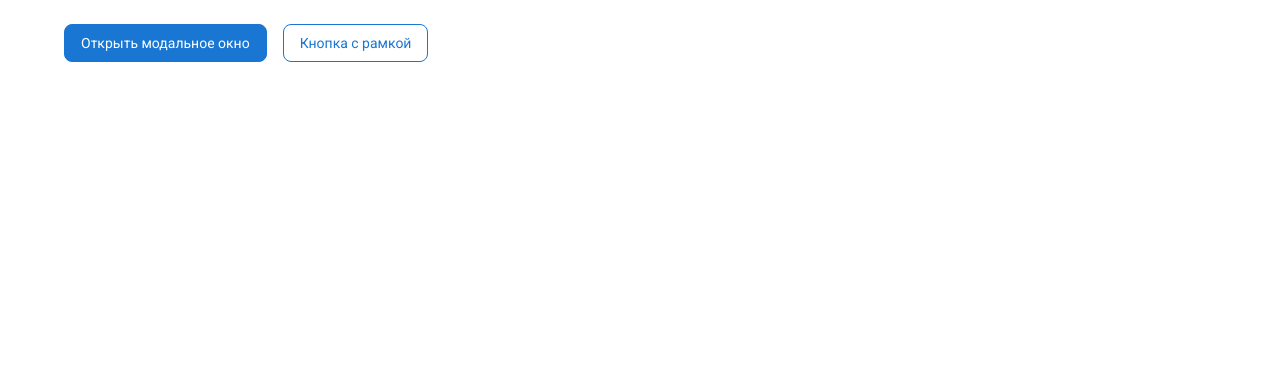
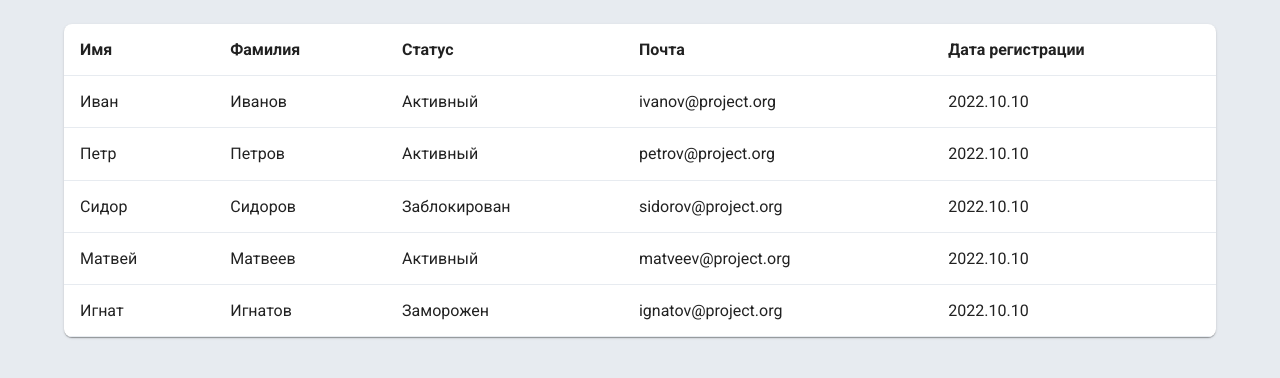
Before and after one commit to NataliaIlina/react-examples, a React app: page / in a window 1280 px wide. Shown: the top 378 px of the page. Built offline with nearby package versions, Linux system fonts and the light colour scheme.

Commit message:
Users Table

```diff
--- a/src/App.jsx
+++ b/src/App.jsx
@@ -1,28 +1,11 @@
-import React, { useState } from 'react';
-import { StyledAppWrapper, StyledButtons } from 'src/App.styled';
-import Button from 'src/ui/Button/Button';
-import Modal from 'src/ui/Modal/Modal';
+import React from 'react';
+import { StyledAppWrapper } from 'src/App.styled';
+import UsersTable from 'components/UsersTable/UsersTable';
 
 function App() {
-  const [isModalOpen, setModalOpen] = useState(false);
-
-  const openModal = () => {
-    setModalOpen(true);
-  };
-
-  const closeModal = () => {
-    setModalOpen(false);
-  };
-
   return (
     <StyledAppWrapper>
-      <StyledButtons>
-        <Button onClick={openModal}>Открыть модальное окно</Button>
-        <Button variant="outlined">Кнопка с рамкой</Button>
-      </StyledButtons>
-      <Modal isOpen={isModalOpen} onClose={closeModal} title="Добавление пользователя">
-        <div>тут будет форма добавления пользователя</div>
-      </Modal>
+      <UsersTable />
     </StyledAppWrapper>
   );
 }
--- /dev/null
+++ b/src/components/UsersTable/UsersTable.jsx
@@ -0,0 +1,36 @@
+import React from 'react';
+import { StyledTableWrapper, StyledCell, StyledHeadCell, StyledTable } from './styled';
+import { users } from './mock';
+import { STATUS_TITLE } from 'src/constants';
+import { TABLE_COLUMNS } from 'components/UsersTable/constants';
+
+const UserTable = () => {
+  return (
+    <StyledTableWrapper>
+      <StyledTable>
+        <thead>
+          <tr>
+            {TABLE_COLUMNS.map((column) => (
+              <StyledHeadCell key={column}>{column}</StyledHeadCell>
+            ))}
+          </tr>
+        </thead>
+        <tbody>
+          {users.map((user) => {
+            return (
+              <tr key={user.id}>
+                <StyledCell>{user.firstName}</StyledCell>
+                <StyledCell>{user.lastName}</StyledCell>
+                <StyledCell>{STATUS_TITLE[user.status]}</StyledCell>
+                <StyledCell>{user.mail}</StyledCell>
+                <StyledCell>{user.registrationDate}</StyledCell>
+              </tr>
+            );
+          })}
+        </tbody>
+      </StyledTable>
+    </StyledTableWrapper>
+  );
+};
+
+export default UserTable;
--- /dev/null
+++ b/src/components/UsersTable/constants.js
@@ -0,0 +1 @@
+export const TABLE_COLUMNS = ['Имя', 'Фамилия', 'Статус', 'Почта', 'Дата регистрации'];
--- /dev/null
+++ b/src/components/UsersTable/mock.js
@@ -0,0 +1,42 @@
+export const users = [
+  {
+    id: 1,
+    firstName: 'Иван',
+    lastName: 'Иванов',
+    status: 'active',
+    mail: 'ivanov@project.org',
+    registrationDate: '2022.10.10',
+  },
+  {
+    id: 2,
+    firstName: 'Петр',
+    lastName: 'Петров',
+    status: 'active',
+    mail: 'petrov@project.org',
+    registrationDate: '2022.10.10',
+  },
+  {
+    id: 3,
+    firstName: 'Сидор',
+    lastName: 'Сидоров',
+    status: 'blocked',
+    mail: 'sidorov@project.org',
+    registrationDate: '2022.10.10',
+  },
+  {
+    id: 4,
+    firstName: 'Матвей',
+    lastName: 'Матвеев',
+    status: 'active',
+    mail: 'matveev@project.org',
+    registrationDate: '2022.10.10',
+  },
+  {
+    id: 5,
+    firstName: 'Игнат',
+    lastName: 'Игнатов',
+    status: 'frozen',
+    mail: 'ignatov@project.org',
+    registrationDate: '2022.10.10',
+  },
+];
--- /dev/null
+++ b/src/components/UsersTable/styled.js
@@ -0,0 +1,32 @@
+import styled from 'styled-components';
+
+export const StyledTableWrapper = styled.div`
+  background-color: #fff;
+  border-radius: 8px;
+  box-shadow: 0 2px 1px -1px rgb(0 0 0 / 20%), 0px 1px 1px 0px rgb(0 0 0 / 14%),
+    0px 1px 3px 0px rgb(0 0 0 / 12%);
+  width: 100%;
+  overflow-x: auto;
+`;
+
+export const StyledTable = styled.table`
+  display: table;
+  width: 100%;
+  border-collapse: collapse;
+  border-spacing: 0;
+  flex-direction: column;
+  justify-content: center;
+`;
+
+export const StyledHeadCell = styled.th`
+  padding: 16px;
+  border-bottom: 1px solid #e7ebf0;
+  text-align: left;
+  font-weight: 600;
+`;
+
+export const StyledCell = styled.td`
+  padding: 16px;
+  border-bottom: 1px solid #e7ebf0;
+  text-align: left;
+`;
--- /dev/null
+++ b/src/constants.js
@@ -0,0 +1,5 @@
+export const STATUS_TITLE = {
+  active: 'Активный',
+  blocked: 'Заблокирован',
+  frozen: 'Заморожен',
+};
--- a/src/globalStyles.js
+++ b/src/globalStyles.js
@@ -10,10 +10,11 @@ const GlobalStyles = createGlobalStyle`
     margin: 0;
     padding: 0;
     font-weight: 400;
-    font-style: normal;
     font-size: 16px;
     line-height: 1.2;
     box-sizing: border-box;
+    background-color: #e7ebf0;
+    color: rgba(0, 0, 0, 0.87);
   };
 
   *,
```
